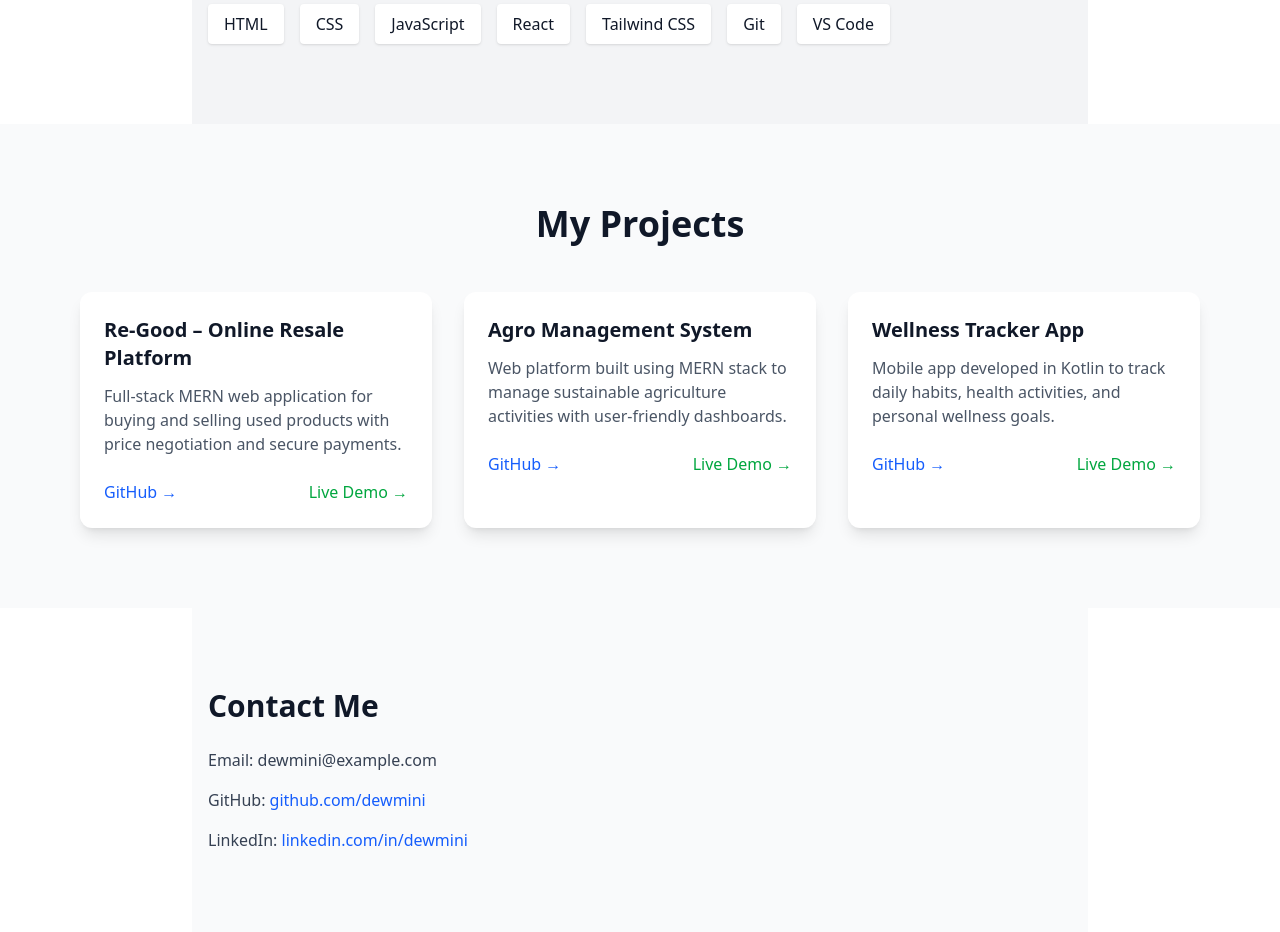
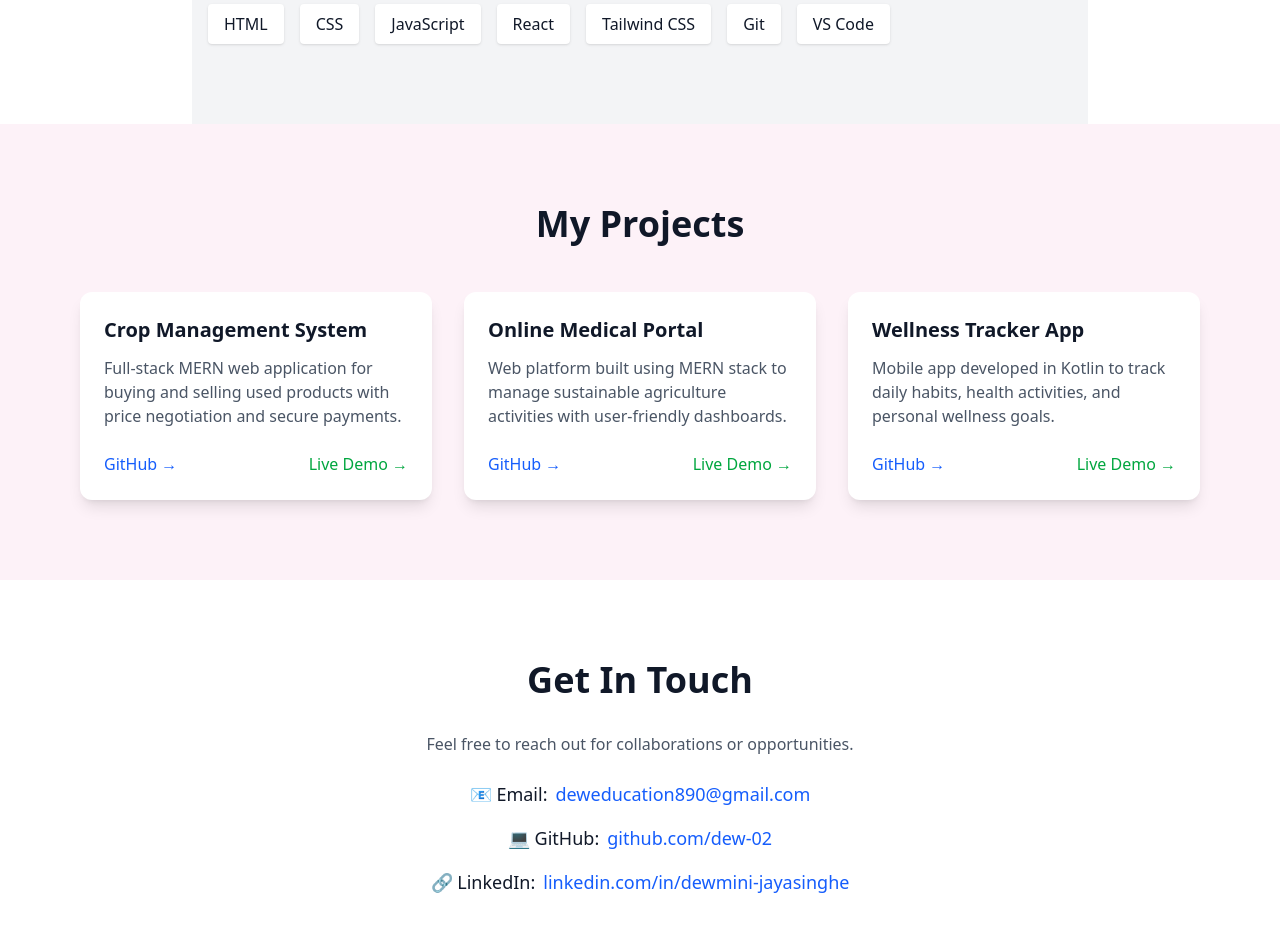
Before and after one commit to dew-02/dewmini_portfolio_web, a React (Vite) app: page / in a window 1280 px wide. Shown: the part 1260-2192 px from the top of the page. Built offline with nearby package versions, Linux system fonts and the light colour scheme.

Commit message:
Added contacts section

```diff
--- a/src/components/Contact.jsx
+++ b/src/components/Contact.jsx
@@ -2,11 +2,47 @@ import React from "react";
 
 export default function Contact() {
   return (
-    <section id="contact" className="max-w-4xl mx-auto px-4 py-20 bg-gray-50">
-      <h2 className="text-3xl font-bold mb-6">Contact Me</h2>
-      <p className="text-gray-700 mb-4">Email: dewmini@example.com</p>
-      <p className="text-gray-700 mb-4">GitHub: <a href="#" className="text-blue-600 hover:underline">github.com/dewmini</a></p>
-      <p className="text-gray-700 mb-4">LinkedIn: <a href="#" className="text-blue-600 hover:underline">linkedin.com/in/dewmini</a></p>
+    <section id="contact" className="py-20 bg-white">
+      <div className="max-w-4xl mx-auto px-4 text-center">
+        <h2 className="text-4xl font-bold mb-8">
+          Get In Touch
+        </h2>
+
+        <p className="text-gray-600 mb-6">
+          Feel free to reach out for collaborations or opportunities.
+        </p>
+
+        <div className="space-y-4 text-lg">
+          <p>
+            📧 Email:
+            <span className="text-blue-600 ml-2">
+              deweducation890@gmail.com
+            </span>
+          </p>
+
+          <p>
+            💻 GitHub:
+            <a
+              href="https://github.com/dew-02"
+              className="text-blue-600 ml-2 hover:underline"
+              target="_blank"
+            >
+              github.com/dew-02
+            </a>
+          </p>
+
+          <p>
+            🔗 LinkedIn:
+            <a
+              href="https://www.linkedin.com/in/dewmini-jayasinghe-b9308b31a?utm_source=share&utm_campaign=share_via&utm_content=profile&utm_medium=android_app"
+              className="text-blue-600 ml-2 hover:underline"
+              target="_blank"
+            >
+              linkedin.com/in/dewmini-jayasinghe
+            </a>
+          </p>
+        </div>
+      </div>
     </section>
   );
 }
--- a/src/components/Projects.jsx
+++ b/src/components/Projects.jsx
@@ -3,14 +3,14 @@ import React from "react";
 export default function Projects() {
   const projects = [
     {
-      title: "Re-Good – Online Resale Platform",
+      title: "Crop Management System",
       description:
         "Full-stack MERN web application for buying and selling used products with price negotiation and secure payments.",
       github: "https://github.com/dew-02/Suhuru-Waga-System.git",
       live: "#",
     },
     {
-      title: "Agro Management System",
+      title: "Online Medical Portal",
       description:
         "Web platform built using MERN stack to manage sustainable agriculture activities with user-friendly dashboards.",
       github: "https://github.com/dew-02/online-medical-portal.git",
@@ -26,7 +26,7 @@ export default function Projects() {
   ];
 
   return (
-    <section id="projects" className="bg-gray-50 py-20">
+    <section id="projects" className="bg-pink-50 py-20">
       <div className="max-w-6xl mx-auto px-4">
         <h2 className="text-4xl font-bold text-center mb-12">
           My Projects
```
